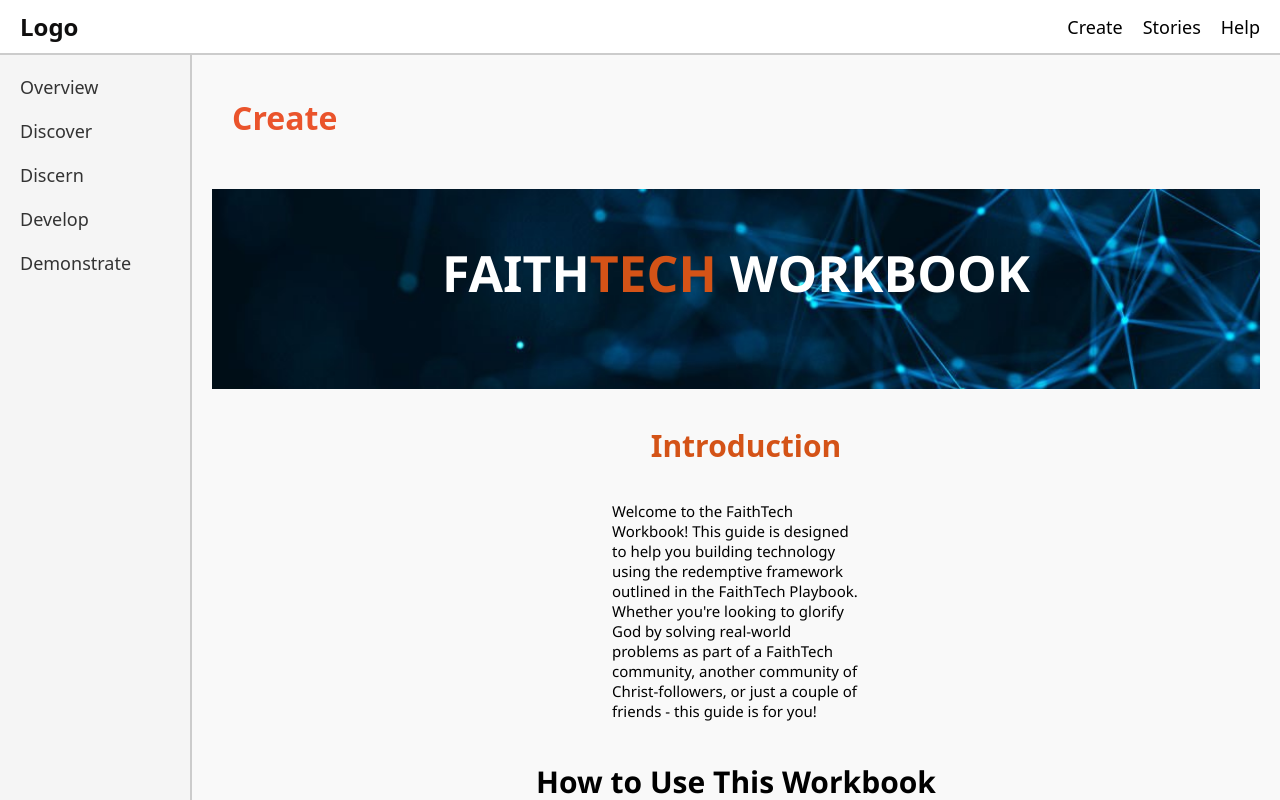
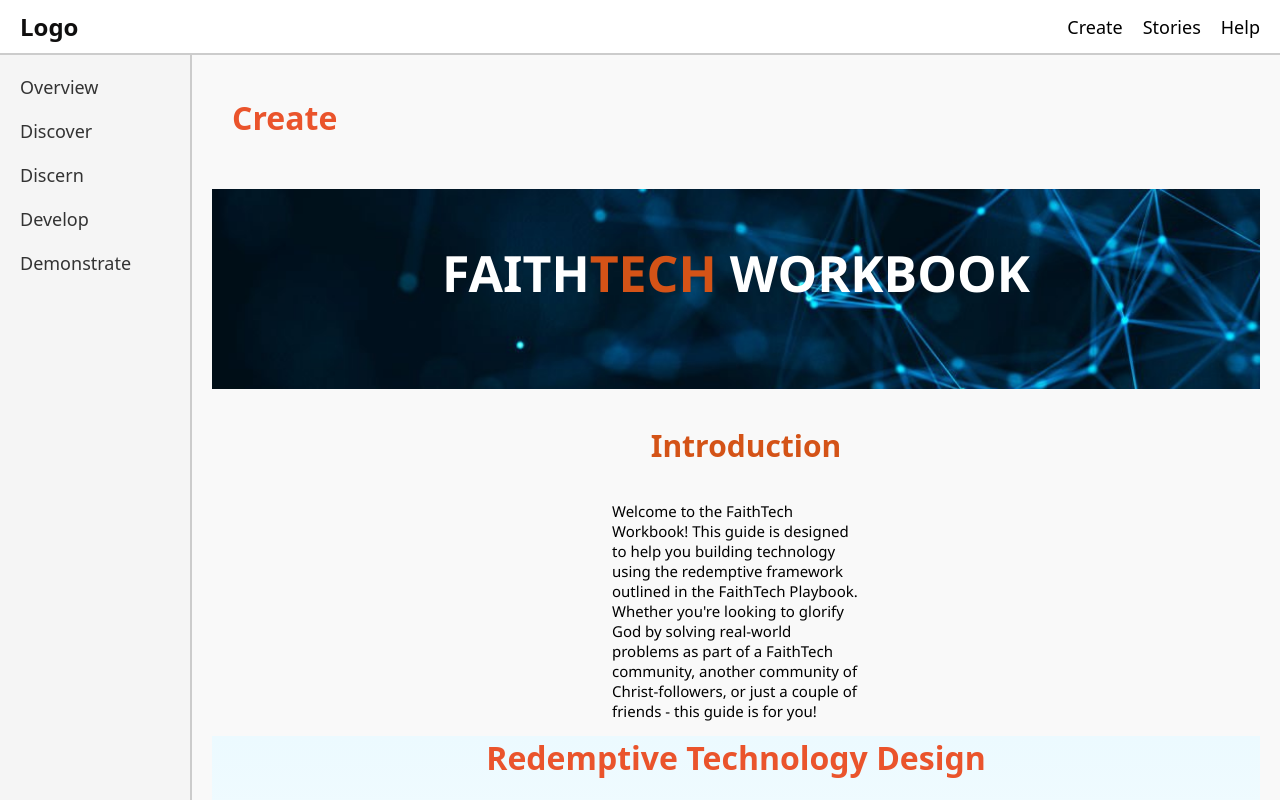
Before and after one commit to faithTechProject/production-code, a React (Create React App) app in the folder client/: page /#/create in a window 1280 px wide. Shown: the top 800 px of the page. Built offline with nearby package versions, Linux system fonts and the light colour scheme.

Commit message:
all my stuff

```diff
--- a/client/src/pages/create.jsx
+++ b/client/src/pages/create.jsx
@@ -12,6 +12,7 @@ export function Create() {
             </div>
             <h1 class="oh1">Introduction</h1>
             <p class="op">Welcome to the FaithTech Workbook! This guide is designed to help you building technology using the redemptive framework outlined in the FaithTech Playbook. Whether you're looking to glorify God by solving real-world problems as part of a FaithTech community, another community of Christ-followers, or just a couple of friends - this guide is for you!</p>
+            <RedemptiveKevin></RedemptiveKevin>
             <h2 class="oh2">How to Use This Workbook</h2>
             <p2 class="op2">Each section of this workbook corresponds to a stage in the 4D Cycle. Work through each section in order, completing the exercises and reflecting on the questions provided. Feel free to revisit sections as needed and adapt the exercises to your specific context.</p2>
             <div id="oArrowImage"></div>
```
